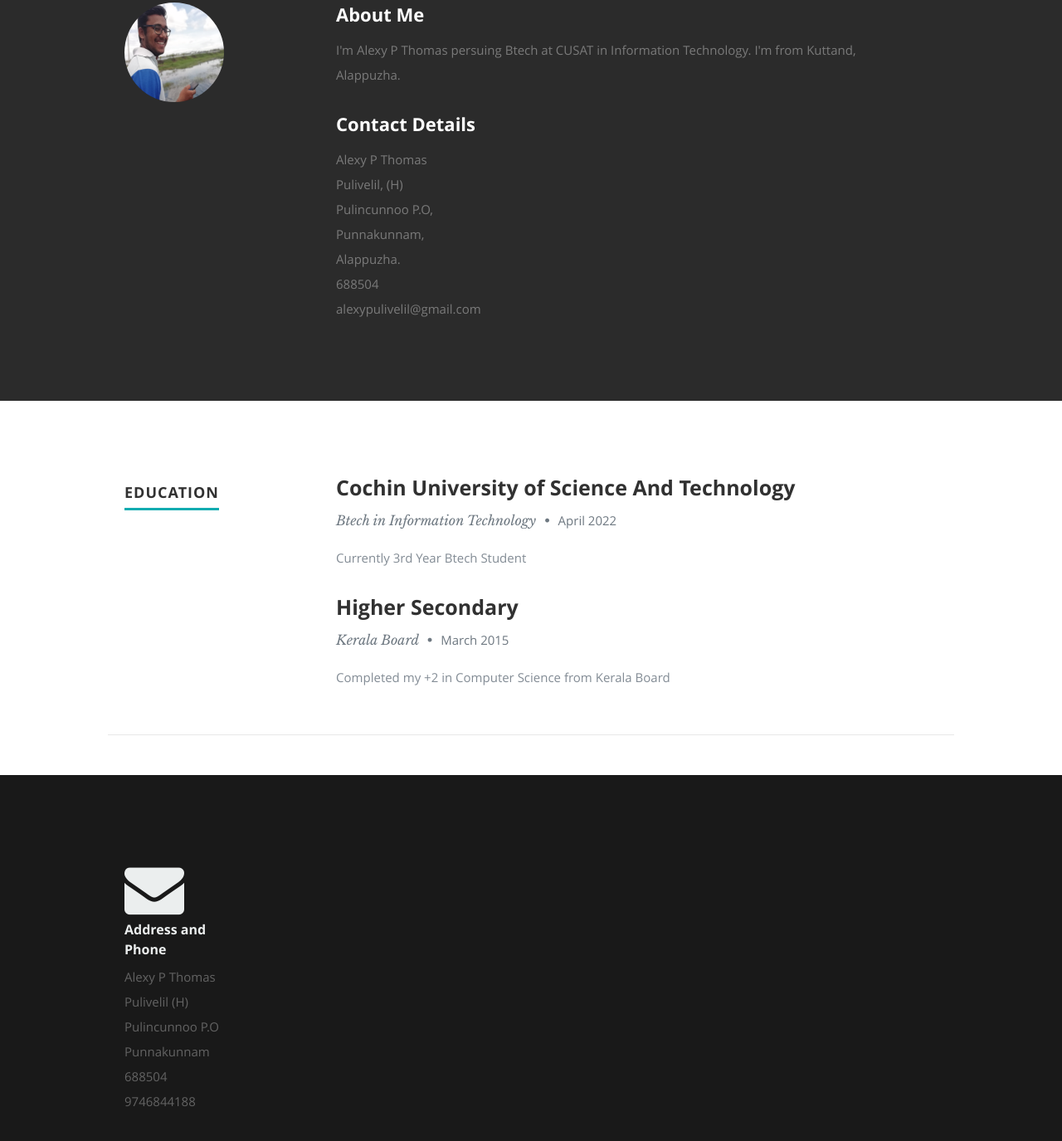
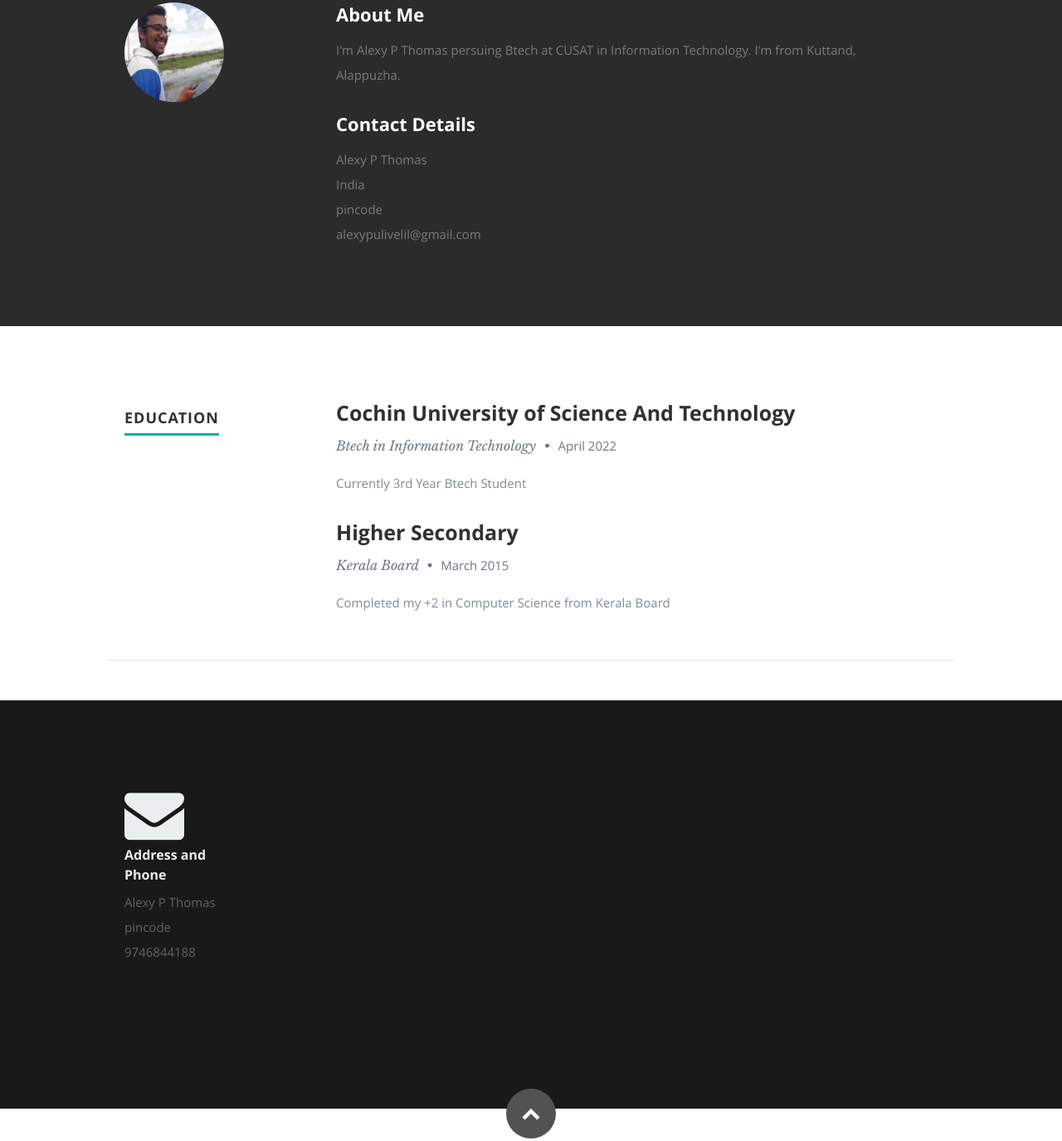
Before and after one commit to AlexyPulivelil/AlexyPulivelil.github.io, a plain HTML site: page index.html in a window 1280 px wide. Shown: the part 893-2268 px from the top of the page at 83% size. Drawn offline with nearby package versions, Linux system fonts and the light colour scheme.

Commit message:
Update index.html

```diff
--- a/index.html
+++ b/index.html
@@ -55,7 +55,7 @@
       <div class="row banner">
          <div class="banner-text">
             <h1 class="responsive-headline">Alexy P Thomas</h1>
-            <h3>Admin of TECHINO TECH4U, follow us on <span>Instagram</span>, <span>Facebook</span>, <span>Twitter</span>, and <span>Youtube.</span> I'm a newbie in Flutter and HTML. Let's <a class="smoothscroll" href="#about">start scrolling</a>
+            <h3>I'm a newbie in Flutter and HTML. Let's <a class="smoothscroll" href="#about">start scrolling</a>
             and learn more <a class="smoothscroll" href="#about">about me</a>.</h3>
             <hr />
             <ul class="social">
@@ -102,12 +102,9 @@
                   <h2>Contact Details</h2>
                   <p class="address">
                      <span>Alexy P Thomas</span><br>
-                     <span>Pulivelil, (H)<br>
-                           Pulincunnoo P.O,<br>
-                           Punnakunnam,<br>
-                           Alappuzha.
+                     <span>India
                      </span><br>
-                     <span>688504</span><br>
+                     <span>pincode</span><br>
                      <span>alexypulivelil@gmail.com</span>
                   </p>
 
@@ -179,10 +176,7 @@
                <h4>Address and Phone</h4>
                 <p class="address">
                      Alexy P Thomas<br>
-                     Pulivelil (H) <br>
-                     Pulincunnoo P.O<br>
-                     Punnakunnam<br>
-                     688504<br>
+                     pincode<br>
                      <span>9746844188</span>
                   </p>
 
```
